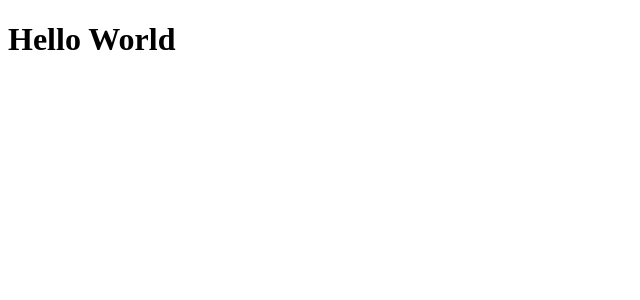
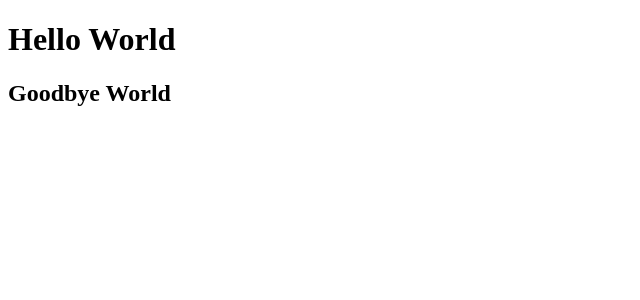
Before and after one commit to neildudani/me, a React app: page / in a window 1280 px wide. Shown: the top 300 px of the page, without its empty margins (0-640 px from the left). Built offline with nearby package versions, Linux system fonts and the light colour scheme; the HTML template or start-up script is replaced by a standard one.

Commit message:
test add h1

```diff
--- a/client/src/App.jsx
+++ b/client/src/App.jsx
@@ -6,6 +6,7 @@ const App = () => {
   return (
     <div>
       <h1>Hello World</h1>
+      <h2>Goodbye World</h2>
     </div>
   )
 
```
